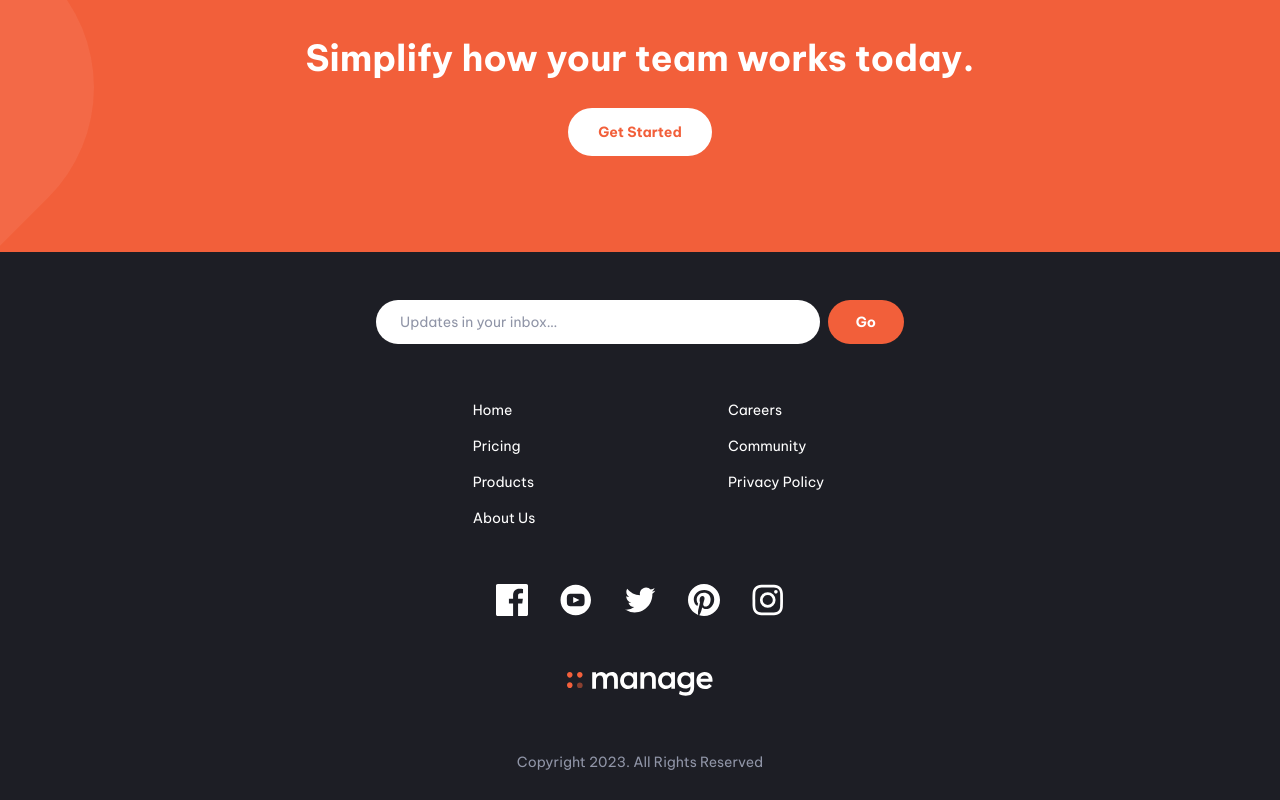
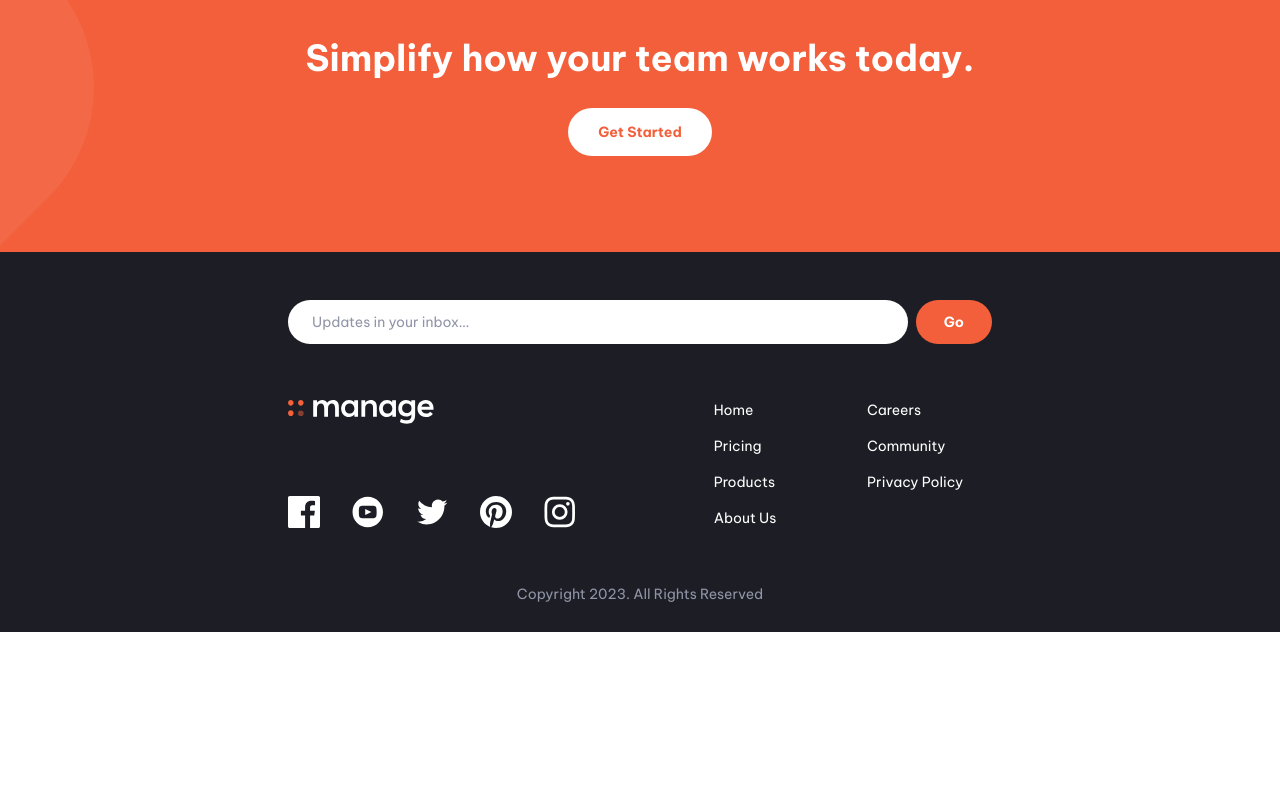
Before and after one commit to lucasweidas/manage-landing-page, a Next.js app: page / in a window 1280 px wide. Shown: the part 2299-3099 px from the top of the page. After the commit the page ends 2931 px from the top, so only its background shows below. Built offline with nearby package versions, Linux system fonts and the light colour scheme.

Commit message:
finish Footer component - medium version

```diff
--- a/components/footer.tsx
+++ b/components/footer.tsx
@@ -3,9 +3,9 @@ import { NewsletterForm } from './newsletterForm';
 export function Footer() {
   return (
     <footer className="bg-blue-1000">
-      <div className="px-6 pt-12 pb-7 grid gap-14 mx-auto max-w-xl">
+      <div className="px-6 pt-12 pb-7 grid gap-14 mx-auto max-w-xl md:px-8 md:max-w-3xl md:grid-cols-2">
         <NewsletterForm />
-        <nav className="grid xsm:grid-cols-2 justify-items-center gap-4">
+        <nav className="grid xsm:grid-cols-2 justify-items-center gap-4 md:row-start-2 md:col-start-2">
           <ul className="flex flex-col gap-4 text-sm text-center xsm:text-start">
             <li>
               <a href="#" className="text-white hover:text-red-500 focus-visible:text-red-500 transition-colors motion-reduce:transition-none">
@@ -46,7 +46,7 @@ export function Footer() {
             </li>
           </ul>
         </nav>
-        <div>
+        <div className="flex flex-col gap-14 items-center md:flex-col-reverse md:justify-between md:row-start-2 md:col-start-1 md:items-start">
           <ul className="flex gap-6 xsm:gap-8 items-center justify-center">
             <li>
               <a
@@ -104,13 +104,13 @@ export function Footer() {
               </a>
             </li>
           </ul>
+          <a href="/" className="text-white" aria-label="Manage Homepage">
+            <svg className="w-36.2 h-6" aria-hidden="true">
+              <use xlinkHref="#manage-logo" />
+            </svg>
+          </a>
         </div>
-        <a href="/" className="text-white block mx-auto w-fit" aria-label="Manage Homepage">
-          <svg className="w-36.2 h-6" aria-hidden="true">
-            <use xlinkHref="#manage-logo" />
-          </svg>
-        </a>
-        <p className="text-gray-400 text-sm text-center">Copyright 2023. All Rights Reserved</p>
+        <p className="text-gray-400 text-sm text-center md:col-span-2">Copyright 2023. All Rights Reserved</p>
       </div>
     </footer>
   );
--- a/components/newsletterForm.tsx
+++ b/components/newsletterForm.tsx
@@ -21,7 +21,7 @@ export function NewsletterForm() {
   }
 
   return (
-    <form onSubmit={handleSubmit(onSubmit)}>
+    <form onSubmit={handleSubmit(onSubmit)} className="md:col-span-2">
       <div className="flex flex-col xsm:flex-row gap-2">
         <div className="flex-1 relative">
           <input
```
